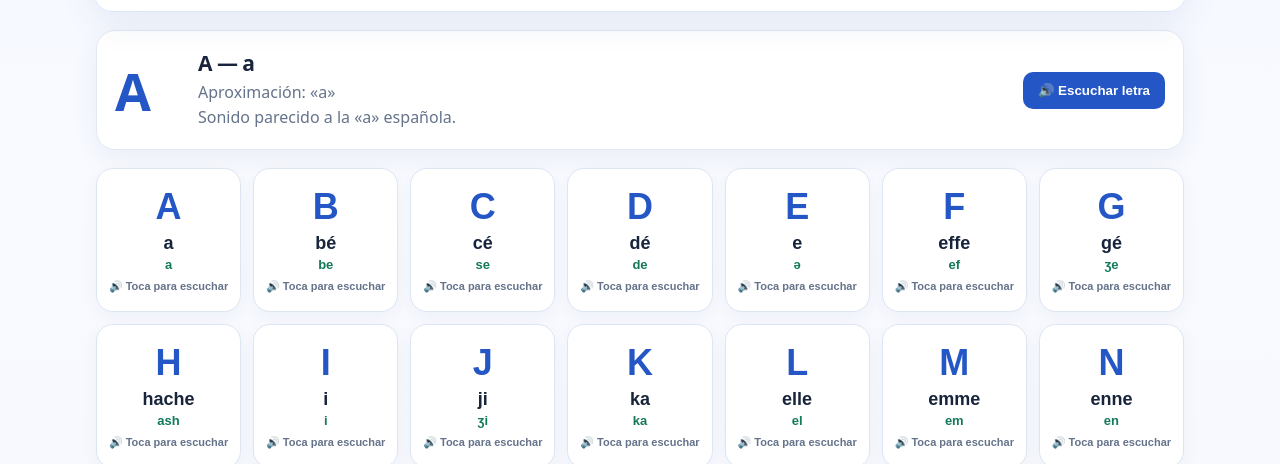
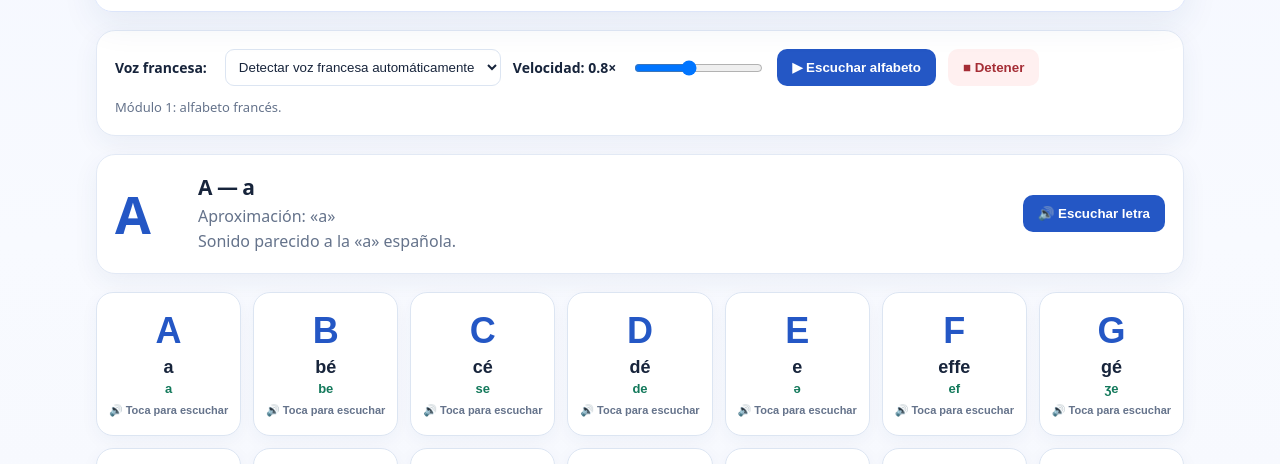
Before and after one commit to MasterPsicologico/Aprendofrances, a plain HTML site: page index.html in a window 1280 px wide. Shown: the part 266-730 px from the top of the page. Drawn offline with Linux system fonts and the light colour scheme.

Commit message:
Restaurar controles de audio completo e individual en la pantalla del abecedario

```diff
--- a/index.html
+++ b/index.html
@@ -1223,7 +1223,7 @@ certs();renderModules();
  pickerPanel.remove();
  pickerWrap.appendChild(pickerControl);
  const voicePanelClass=voicePanel;voicePanelClass.classList.add('voice-panel');
- classes.appendChild(voicePanelClass);
+ alphabet.appendChild(voicePanelClass);
  alphabet.appendChild(alphabetView);
  const note=alphabetView.querySelector('.note');if(note)note.hidden=true;
  const moduleIds=['moduleGreetings','moduleIntroductions','modulePronouns','moduleVerbs','moduleNumbers','moduleAge','moduleCountries','moduleQuestions','moduleArticles','moduleGender','moduleAdjectives','moduleSentences'];
```
